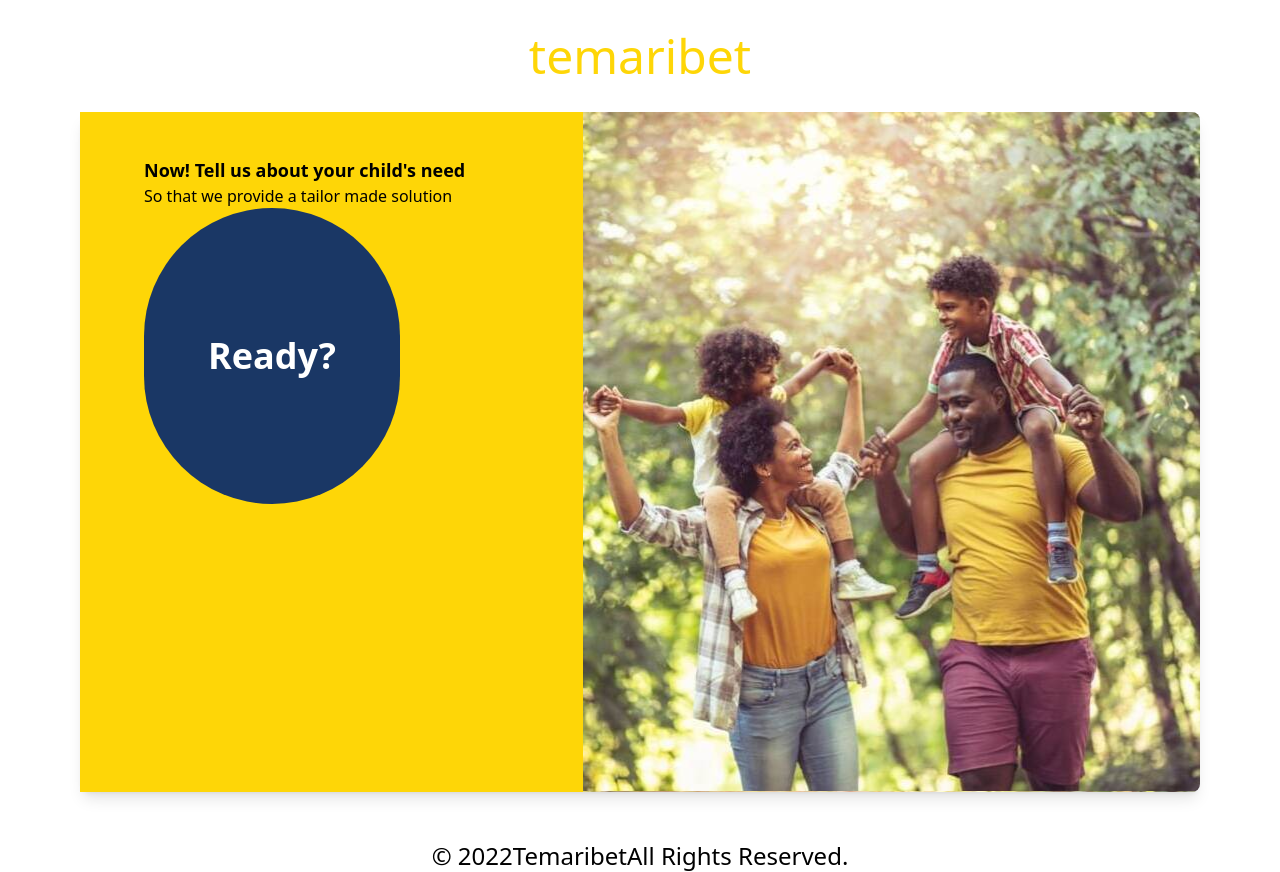
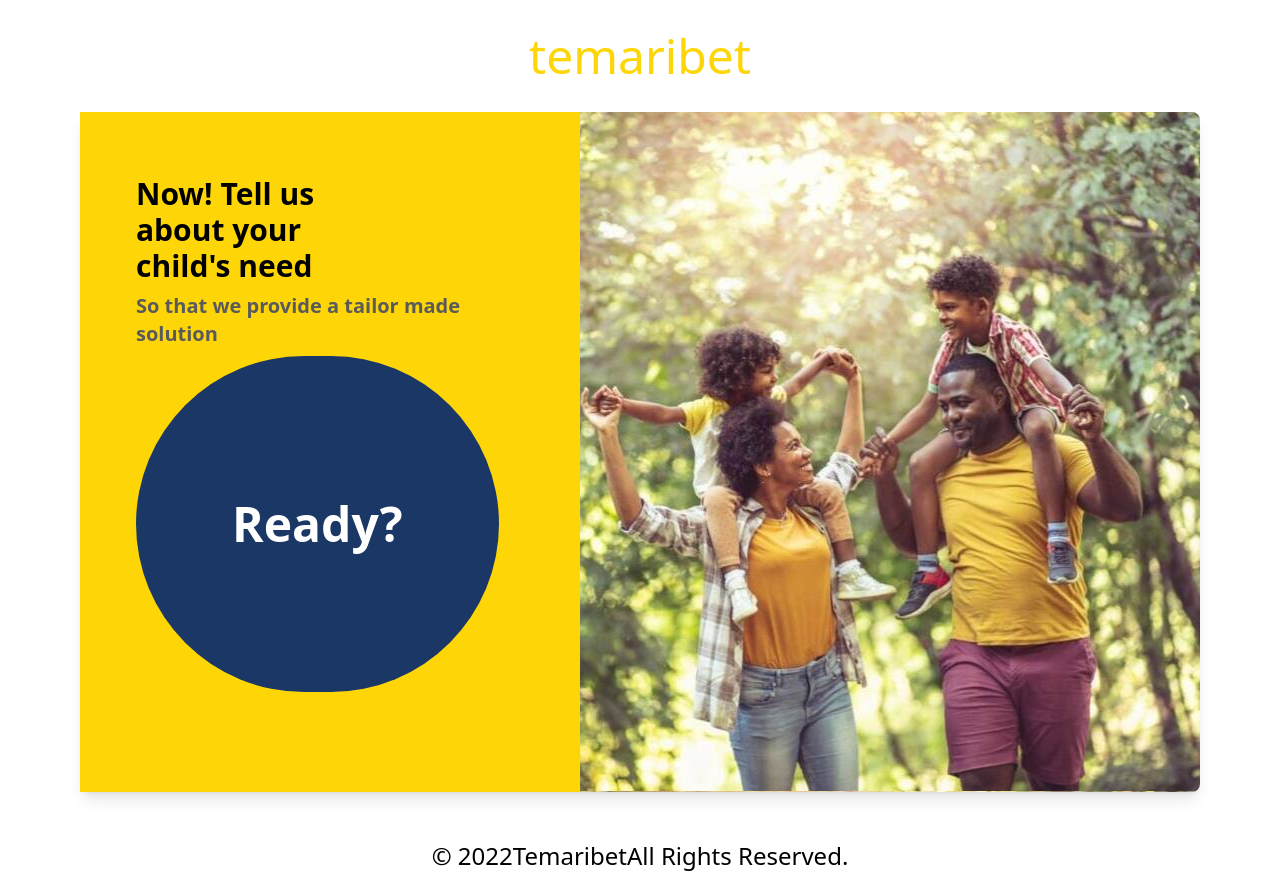
Before and after one commit to bekiTil/Temaribet-front-end-dev, a Next.js app in the folder TemariBet/nextjs-blog/: page /parentRegistration/5 in a window 1280 px wide. Built offline with nearby package versions, Linux system fonts and the light colour scheme.

Commit message:
deleted justify from parents main component

```diff
--- a/TemariBet/nextjs-blog/components/Parent/Main.js
+++ b/TemariBet/nextjs-blog/components/Parent/Main.js
@@ -2,10 +2,10 @@ import Image from "next/image";
 import Page1 from "./child_components/page1";
 function Main(props) {
   return <div class="flex rounded-lg shadow-lg w-full  bg-white sm:mx-0" style={{height: "680px"}}>
-              <div class="flex flex-col w-full  lg:w-1/2 xl:w-3/5  py-3 px-16 bg-[#FED607]">
+              <div class="flex flex-col w-full  lg:w-1/2 xl:w-3/5  py-16 px-14 bg-[#FED607]">
                   <div class="flex flex-col flex-1 mb-8">
 
-                      <div class="w-full mt-4">
+                      <div class="w-full ">
 
                           {props.children}
 
--- a/TemariBet/nextjs-blog/components/Parent/child_components/page5.js
+++ b/TemariBet/nextjs-blog/components/Parent/child_components/page5.js
@@ -1,13 +1,13 @@
 const Page5 = () => {
-  return (<div class="flex flex-col justify-between mt-4">
+  return (<div class="flex flex-col justify-between ">
     <div className = "bg-[#FED607]">
       <div>
-        <h1 className="font-bold text-lg">Now! Tell us about your child's need</h1>
-        <p>So that we provide a tailor made solution</p>
+        <h1 className="text-3xl font-semibold pr-36">Now! Tell us about your child's need</h1>
+        <p className="text-[#5A5A5A] font-semibold text-xl pl-0 p-2">So that we provide a tailor made solution</p>
       </div>
 
-      <div>
-        <button className="bg-[#1A3765] hover:bg-blue-700 text-white text-4xl font-bold px-16 py-32  rounded-full ">
+      <div className="">
+        <button className="bg-[#1A3765] hover:bg-blue-700 text-white text-5xl font-bold px-24 py-36  rounded-full ">
           Ready?
         </button>
       </div>
```
